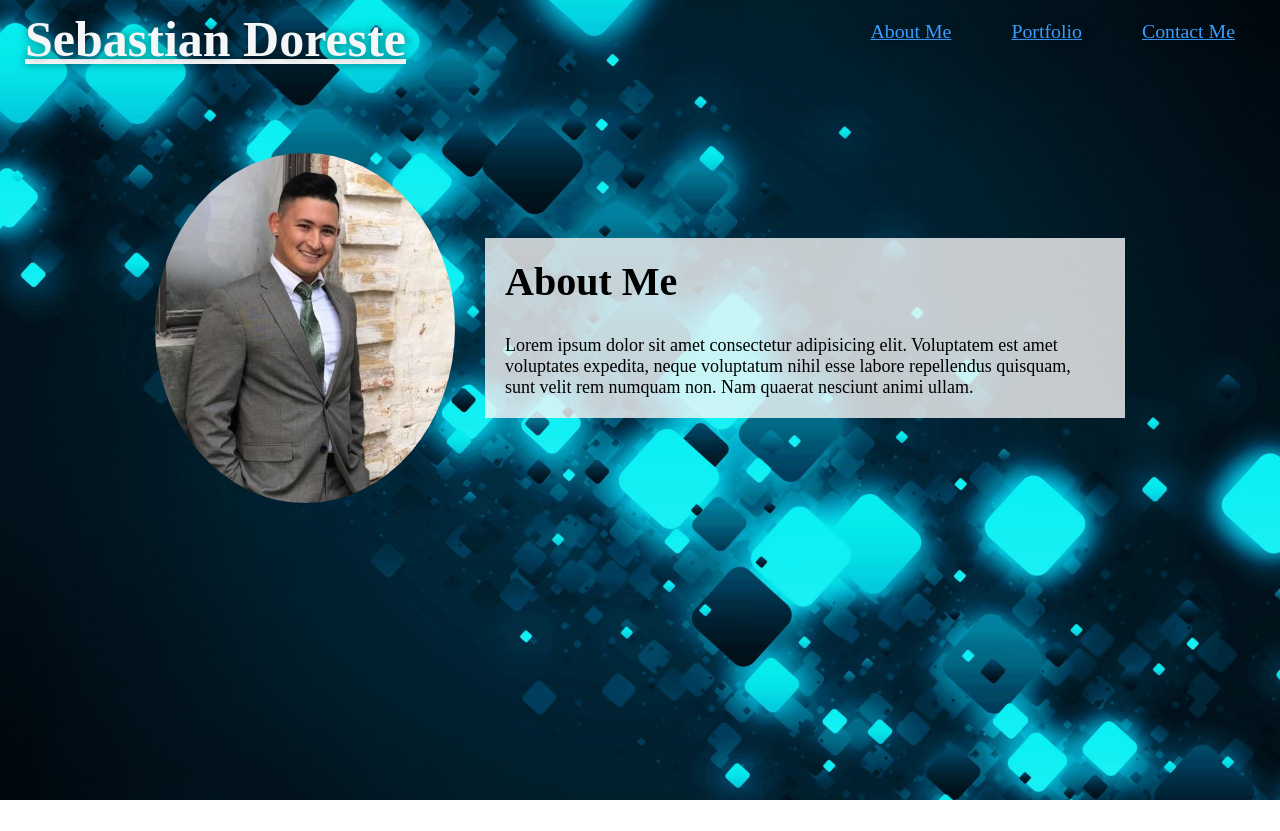
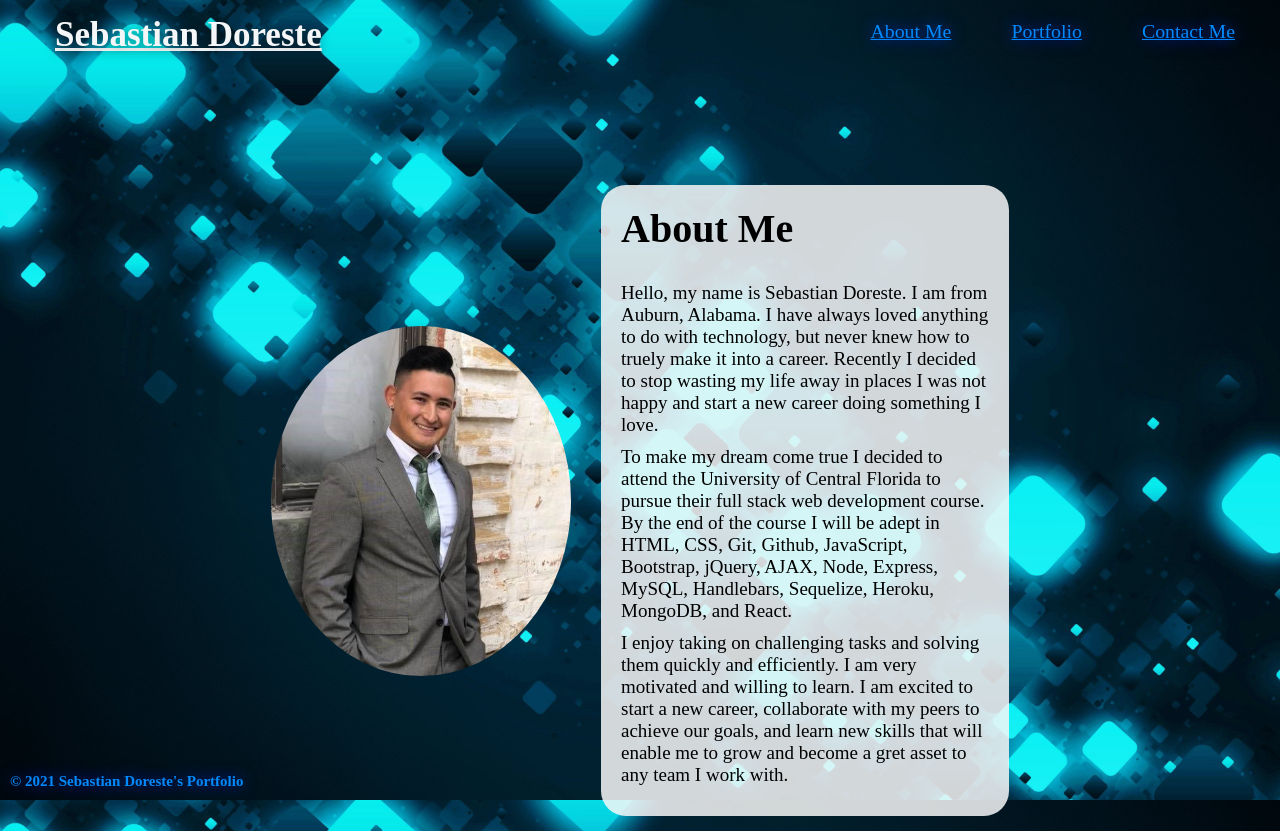
Before and after one commit to Japexican/Portfolio, a plain HTML site: page index.html in a window 1280 px wide. Before the commit the page ends 800 px from the top, so only its background shows below. Drawn offline with Linux system fonts and the light colour scheme.

Commit message:
about me footer created w/ styling

```diff
--- a/assets/style.css
+++ b/assets/style.css
@@ -19,29 +19,27 @@ header {
     top: 0;
     padding-top: 10px;
     padding-right: 15px;
-    padding-bottom: 20px;
+    padding-bottom: 10px;
     padding-left: 25px;
     display: flex;
     justify-content: space-between;
     flex-wrap: wrap;
-    background-image: url("images/bio-background.jpg");
-    background-size: cover;
-    background-position: center;
-    background-attachment: fixed;
-    background-position: 80%;
 }
 
 header h1 {
     font-weight: bold;
-    font-size: 50px;
+    font-size: 35px;
     text-decoration-line: underline;
     color: #f4f6f7;
-    margin: 0;
+    margin: 5px 30px;
     text-shadow: 0 0 10px rgba(0, 0, 0, 0.5);
 }
 
+header a:hover{
+    color: #f4f6f7;
+}
 header a {
-    color: #389dfc;
+    color: #028afa;
     text-decoration: none;
     text-decoration-line: underline;
 
@@ -63,7 +61,7 @@ header nav ul li a {
     margin: 0 30px;
     font-weight: lighter;
     font-size: 1.55vw;
-    text-shadow: 0 0 10px rgba(0, 0, 0, 0.5);
+    text-shadow: 0px 0px 15px rgba(1, 68, 253, 0.8);
 }
 
 /* header styling end */
@@ -76,12 +74,13 @@ header nav ul li a {
 }
 
 .container{
+
     display: flex;
-    width: 1000px;
+    width: 60%;
     height: auto;
     justify-content: center;
     align-items: center;
-    margin-top: 50px;
+    margin-top: 100px;
 }
 
 .container img{
@@ -94,7 +93,8 @@ header nav ul li a {
 .bio{
     margin: 15px;
     padding: 20px;
-    background-color: rgb(247, 247, 247,.8);
+    background-color: rgb(247, 247, 247,.85);
+    border-radius: 25px;
 }
 
 .bio h2{
@@ -103,5 +103,29 @@ header nav ul li a {
 }
 
 .bio p{
-    font-size: 18px;
+    font-size: 19px;
+    margin-bottom: 10px;
 }
+
+/* About Me end */
+
+/* footer */
+
+footer {
+    position: fixed;
+    bottom: 0;
+    width: 100%;
+    margin: auto;
+    display: flex;
+    padding: 10px;
+
+}
+
+footer h2{
+    font-size: 15px;
+    color: #028afa;
+    text-shadow: 0px 0px 15px rgba(1, 68, 253, 0.8);
+}
+
+
+/* footer end */
--- a/index.html
+++ b/index.html
@@ -5,9 +5,10 @@
     <meta http-equiv="X-UA-Compatible" content="IE=edge">
     <meta name="viewport" content="width=device-width, initial-scale=1.0">
     <link rel="stylesheet" href="assets/style.css">
-    <title>About Sebastian Doreste</title>
+    <title>About Me</title>
 </head>
     <body>
+        <!--nav bar-->
         <header>
             <h1>
                 Sebastian Doreste
@@ -26,8 +27,10 @@
                 </ul>
             </nav>
         </header>
+        <!--nav bar end-->
+
+        <!-- bio -->
         <main class="content">
-        <!-- bio -->
             <section class="container">
                 <img
                     id="bio-image"
@@ -37,14 +40,34 @@
                 <div class="bio">
                     <h2>About Me</h2>
                     <p>
-                    Lorem ipsum dolor sit amet consectetur adipisicing elit.
-                    Voluptatem est amet voluptates expedita, neque
-                    voluptatum nihil esse labore repellendus quisquam, sunt
-                    velit rem numquam non. Nam quaerat nesciunt animi ullam.
+                        Hello, my name is Sebastian Doreste. I am from Auburn, Alabama.
+                        I have always loved anything to do with technology, but never
+                        knew how to truely make it into a career. Recently I decided to
+                        stop wasting my life away in places I was not happy and start a
+                        new career doing something I love.
+                    </p>
+
+                    <p>
+                        To make my dream come true I decided to attend the University of
+                        Central Florida to pursue their full stack web development course.
+                        By the end of the course I will be adept in HTML, CSS, Git, Github,
+                        JavaScript, Bootstrap, jQuery, AJAX, Node, Express, MySQL, Handlebars,
+                        Sequelize, Heroku, MongoDB, and React.
+                    </p>
+                    <p>
+                        I enjoy taking on challenging tasks and solving them quickly and efficiently.
+                        I am very motivated and willing to learn. I am excited to start
+                        a new career, collaborate with my peers to achieve our goals, and learn
+                        new skills that will enable me to grow and become a gret asset to any team I work with.
                     </p>
                 </div>
             </section>
+        </main>
         <!--bio end-->
-        </main>
+        <footer>
+            <div>
+                <h2> &copy; 2021 Sebastian Doreste's Portfolio</h2>
+            </div>
+        </footer>
     </body>
 </html>
```
Lines whose indentation alone changed are shown as unchanged.
